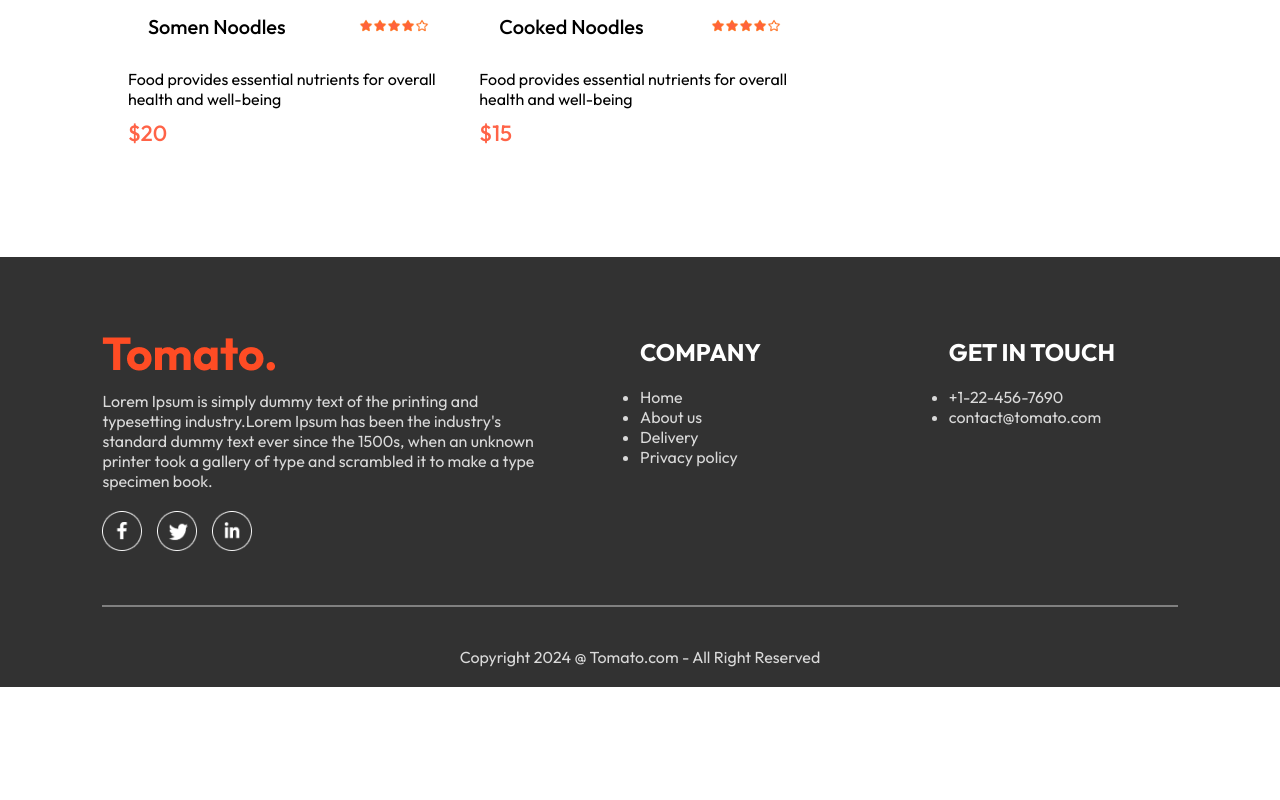
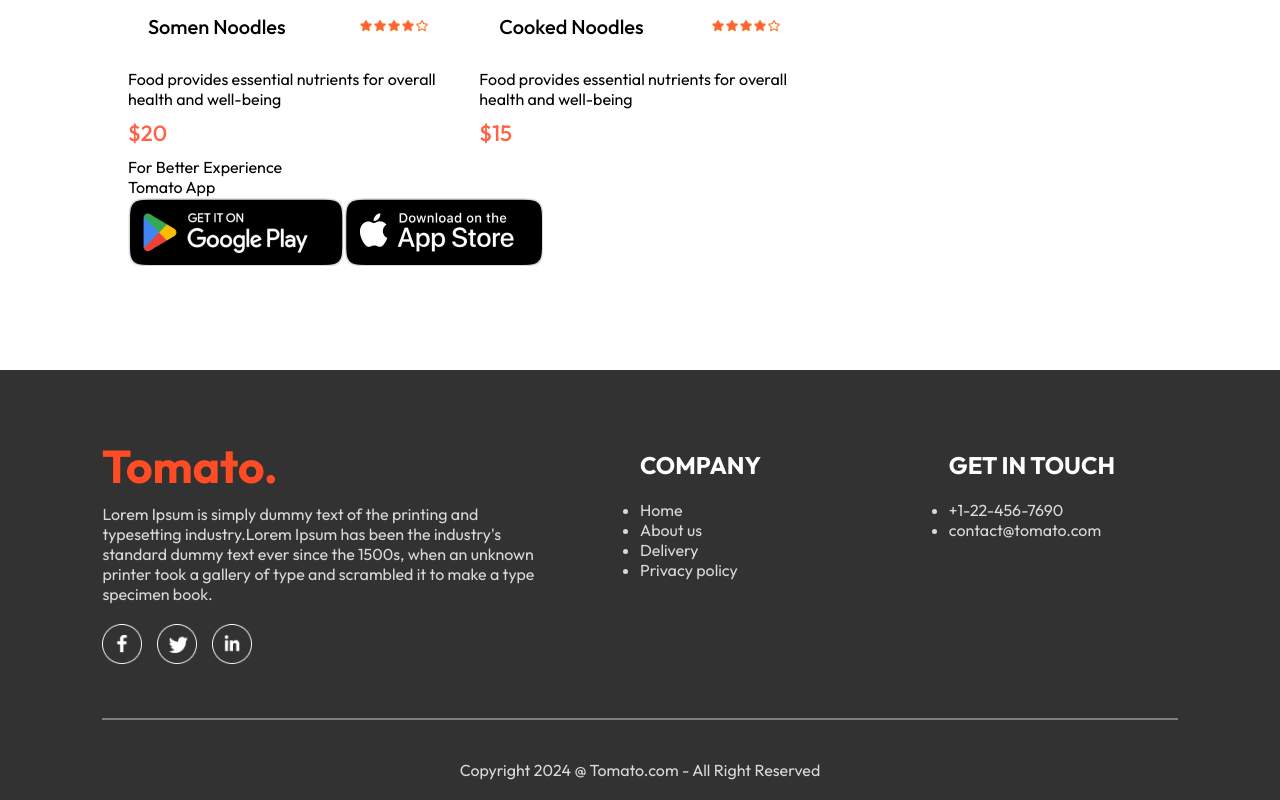
Before and after one commit to Priya-Satpathy/Practice, a React (Vite) app in the folder frontend2/: page / in a window 1280 px wide. Shown: the part 6500-7300 px from the top of the page. Before the commit the page ends 7187 px from the top, so only its background shows below. Built offline with nearby package versions, Linux system fonts and the light colour scheme.

Commit message:
content added

```diff
--- /dev/null
+++ b/frontend2/src/Components/AppDownload/AppDownload.jsx
@@ -0,0 +1,17 @@
+import React from 'react'
+import './AppDownload.css'
+import { assets } from '../../assets/assets'
+const AppDownload = () => {
+  return (
+    <div className='app-download' id='app-download'>
+        <p>For Better Experience <br /> Tomato App</p>
+        <div className='app-download-platforms'>
+            <img src={assets.play_store} alt="" />
+            <img src={assets.app_store} alt="" />
+
+        </div>
+    </div>
+  )
+}
+
+export default AppDownload
--- a/frontend2/src/pages/Home/Home.jsx
+++ b/frontend2/src/pages/Home/Home.jsx
@@ -3,6 +3,7 @@ import './Home.css'
 import Header from '../../Components/Header/Header'
 import ExploreMenu from '../../ExploreMenu/ExploreMenu'
 import FoodDisplay from '../../Components/FoodDisplay/FoodDisplay'
+import AppDownload from '../../Components/AppDownload/AppDownload'
 const Home = () => {
   const[category,setCategory] = useState("All");
   return (
@@ -10,6 +11,7 @@ const Home = () => {
       <Header />
       <ExploreMenu category={category} setCategory={setCategory}/>
       <FoodDisplay category={category}/>
+      <AppDownload/>
     </div>
   )
 }
```
Also changed, not shown: frontend2/src/Components/AppDownload/AppDownload.css (added).
